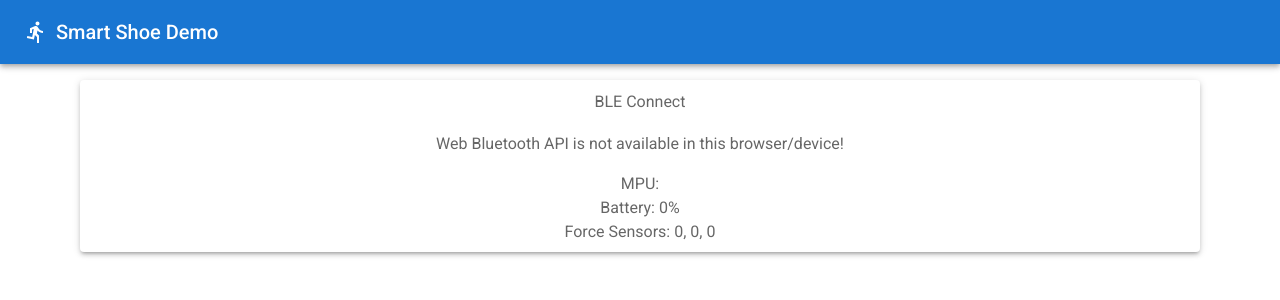
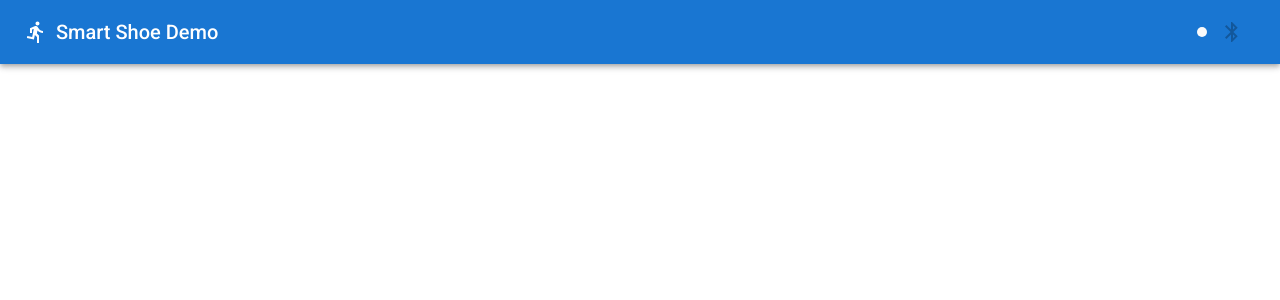
Before and after one commit to patorsiang/smart-shoe, a Next.js app in the folder my-app/: page / in a window 1280 px wide. Shown: the top 300 px of the page. Built offline with nearby package versions, Linux system fonts and the light colour scheme; what @mui/material-nextjs would draw is missing.

Commit message:
feat(app): bluetooth button

```diff
--- a/my-app/src/app/page.tsx
+++ b/my-app/src/app/page.tsx
@@ -7,11 +7,12 @@ import {
   Typography,
 } from "@mui/material";
 import DirectionsRunIcon from "@mui/icons-material/DirectionsRun";
-import BLEConnectPaper from "@/components/BLEConnectPaper";
+import BLEConnectButton from "@/components/BLEConnectButton";
+import { BLEProvider } from "@/components/contexts/BLEContext";
 
 export default function Home() {
   return (
-    <>
+    <BLEProvider>
       <AppBar position="static">
         <Container maxWidth="xl">
           <Toolbar disableGutters>
@@ -19,15 +20,14 @@ export default function Home() {
             <Typography variant="h6" component="div" sx={{ flexGrow: 1 }}>
               Smart Shoe Demo
             </Typography>
+            <BLEConnectButton />
           </Toolbar>
         </Container>
       </AppBar>
       <CssBaseline />
       <Container fixed>
         <Grid container spacing={1} sx={{ padding: "1em" }}>
-          <Grid size={12}>
-            <BLEConnectPaper />
-          </Grid>
+          <Grid size={12}></Grid>
           {/* <Grid size={6}>
             <BLEConnectPaper />
           </Grid>
@@ -36,6 +36,6 @@ export default function Home() {
           </Grid> */}
         </Grid>
       </Container>
-    </>
+    </BLEProvider>
   );
 }
--- a/my-app/src/components/BLEConnectPaper.tsx
+++ b/my-app/src/components/BLEConnectButton.tsx
@@ -1,39 +1,22 @@
 "use client";
-import { Paper, Typography, Button, Stack, Box } from "@mui/material";
+import { useEffect, useState } from "react";
 
-import { styled } from "@mui/material/styles";
-import { useEffect, useState } from "react";
+import { IconButton } from "@mui/material";
+import { Bluetooth, BluetoothDisabled, Brightness1 } from "@mui/icons-material";
+import { grey, lightGreen } from "@mui/material/colors";
+import { useBLEDispatch } from "./contexts/BLEContext";
 
 type EventType = { target: { value: DataView } };
 
-const Item = styled(Paper)(({ theme }) => ({
-  backgroundColor: "#fff",
-  ...theme.typography.body2,
-  padding: theme.spacing(1),
-  textAlign: "center",
-  color: theme.palette.text.secondary,
-  ...theme.applyStyles("dark", {
-    backgroundColor: "#1A2027",
-  }),
-}));
+export default function BLEConnectButton() {
+  const [isDisabled, setIsDisabled] = useState(false);
 
-export default function BLEConnectPaper() {
-  // const [isLoading, setIsLoading] = useState(false);
-  const [isEnabled, setIsEnabled] = useState(false);
+  const dispatch = useBLEDispatch();
+
   const [bleDevice, setDevice] = useState<BluetoothDevice | undefined>();
   const [bleServer, setServer] = useState<
     BluetoothRemoteGATTServer | undefined
   >();
-  // const [bleService, setService] = useState<
-  //   BluetoothRemoteGATTService | undefined
-  // >();
-
-  const [forceData, setForceData] = useState<Array<number>>([0, 0, 0]);
-  const [batteryLevel, setBatteryLevel] = useState(0);
-  // const [stepCount, setStepCount] = useState(0);
-  // const [fallDetected, setFallDetected] = useState(false);
-  const [mpu, setMPU] = useState<number[]>([]);
-
   //Define BLE Device Specs
   const deviceName = "smart-shoe-nt375";
   const bleServiceUUID = "12345678-1234-5678-1234-56789abcdef0";
@@ -43,8 +26,6 @@ export default function BLEConnectPaper() {
   const forceSensorsChars = [...Array(3).keys()].map(
     (key) => `abcdef0${key}-1234-5678-1234-56789abcdef0`
   );
-  // const stepChar = "abcd1234-5678-90ab-cdef-1234567890ef";
-  // const fallChar = "1234abcd-5678-90ab-cdef-1234567890ef";
 
   const connectToDevice = async () => {
     try {
@@ -55,7 +36,6 @@ export default function BLEConnectPaper() {
       const server = await device?.gatt?.connect();
       setServer(server);
       const service = await server?.getPrimaryService(bleServiceUUID);
-      // setService(service);
 
       device?.addEventListener("gattserverdisconnected", onDisconnected);
 
@@ -123,25 +103,22 @@ export default function BLEConnectPaper() {
     const AcX = value.getInt16(0, true);
     const AcY = value.getInt16(2, true);
     const AcZ = value.getInt16(4, true);
-    setMPU([AcX, AcY, AcZ]);
+    if (dispatch) {
+      dispatch({ type: "setMPU", value: [AcX, AcY, AcZ] });
+    }
   };
 
   const parseAndSetForce = (i: number, value: DataView) => {
     const force = value.getInt16(0, true);
-    setForceData((current) => {
-      const updated = [...current];
-      updated[i] = force;
-      return updated;
-    });
+    dispatch({ type: "setForce", value: { idx: i, force } });
   };
 
   const parseAndSetBattery = (value: DataView) => {
     const batteryLevel = value.getUint8(0);
-    setBatteryLevel(batteryLevel);
+    dispatch({ type: "setBatteryLevel", value: batteryLevel });
   };
 
   const onDisconnected = () => {
-    alert("Vibrator Disconnected");
     setDevice(undefined);
   };
 
@@ -150,63 +127,34 @@ export default function BLEConnectPaper() {
       bleServer.disconnect();
     }
   };
-
   useEffect(() => {
     if (typeof window !== "undefined") {
       // Client-side only logic
-      setIsEnabled(!!navigator.bluetooth);
+      setIsDisabled(!navigator.bluetooth);
     }
   }, []);
 
   return (
-    <Item elevation={3} square={false}>
-      <Stack spacing={2}>
-        <Typography variant="subtitle1" component="div" sx={{ flexGrow: 1 }}>
-          BLE Connect
-        </Typography>
-        {isEnabled ? (
-          <>
-            <Stack
-              direction="row"
-              spacing={2}
-              alignItems="center"
-              justifyContent="center"
-            >
-              <Button
-                variant="contained"
-                color="success"
-                onClick={connectToDevice}
-                disabled={bleDevice?.gatt?.connected}
-              >
-                Connect to {deviceName}
-              </Button>
-              <Button
-                variant="contained"
-                color="error"
-                onClick={disconnectDevice}
-                disabled={!bleDevice?.gatt?.connected}
-              >
-                disconnect to {deviceName}
-              </Button>
-            </Stack>
-            <Typography variant="body2" component="p">
-              BLE state:
-              {bleDevice?.gatt?.connected
-                ? "connected to " + bleDevice?.name
-                : "disconnected"}
-            </Typography>
-          </>
-        ) : (
-          <Typography variant="body1" component="p">
-            Web Bluetooth API is not available in this browser/device!
-          </Typography>
-        )}
-        <Box>
-          <Typography>MPU: {mpu.join(", ")}</Typography>
-          <Typography>Battery: {batteryLevel}%</Typography>
-          <Typography>Force Sensors: {forceData.join(", ")}</Typography>
-        </Box>
-      </Stack>
-    </Item>
+    <>
+      <Brightness1
+        sx={{
+          fontSize: 12,
+          color: bleDevice?.gatt?.connected ? lightGreen["700"] : grey["50"],
+        }}
+      />
+      <IconButton
+        size="large"
+        aria-label="account of current user"
+        aria-controls="menu-appbar"
+        aria-haspopup="true"
+        color="inherit"
+        disabled={isDisabled}
+        onClick={() =>
+          bleDevice?.gatt?.connected ? disconnectDevice() : connectToDevice()
+        }
+      >
+        {bleDevice?.gatt?.connected ? <BluetoothDisabled /> : <Bluetooth />}
+      </IconButton>
+    </>
   );
 }
--- /dev/null
+++ b/my-app/src/components/contexts/BLEContext.tsx
@@ -0,0 +1,38 @@
+"use client";
+import { createContext, useReducer, useContext, ReactNode } from "react";
+import { BLEData, bleDataReducer, BLEAction } from "./BLEReduce";
+
+export const initialBLEData: BLEData = {
+  mpu: [0, 0, 0],
+  force: [0, 0, 0],
+  battery: 0,
+};
+
+export const BLEContext = createContext(initialBLEData);
+
+type Props = {
+  children: ReactNode; // <- from React
+};
+
+type Dispatch = (action: BLEAction) => void;
+
+export const BLEDispatchContext = createContext<Dispatch | null>(null);
+
+export const BLEProvider = ({ children }: Props) => {
+  const [data, dispatch] = useReducer(bleDataReducer, initialBLEData);
+  return (
+    <BLEContext.Provider value={data}>
+      <BLEDispatchContext.Provider value={dispatch}>
+        {children}
+      </BLEDispatchContext.Provider>
+    </BLEContext.Provider>
+  );
+};
+
+export const useBLEDispatch = () => {
+  const dispatch = useContext(BLEDispatchContext);
+  if (dispatch === null) {
+    throw new Error("useDispatch must be used within a DispatchProvider");
+  }
+  return dispatch;
+};
--- /dev/null
+++ b/my-app/src/components/contexts/BLEReduce.tsx
@@ -0,0 +1,25 @@
+export interface BLEData {
+  mpu: Array<number>;
+  force: Array<number>;
+  battery: number;
+}
+
+export type BLEAction =
+  | { type: "setMPU"; value: BLEData["mpu"] }
+  | { type: "setForce"; value: { idx: number; force: number } }
+  | { type: "setBatteryLevel"; value: BLEData["battery"] };
+
+export function bleDataReducer(data: BLEData, action: BLEAction): BLEData {
+  switch (action.type) {
+    case "setMPU":
+      return { ...data, mpu: action.value };
+    case "setForce":
+      const updated = [...data.force];
+      updated[action.value.idx] = action.value.force;
+      return { ...data, force: updated };
+    case "setBatteryLevel":
+      return { ...data, battery: action.value };
+    default:
+      throw new Error("Unknown action");
+  }
+}
```
